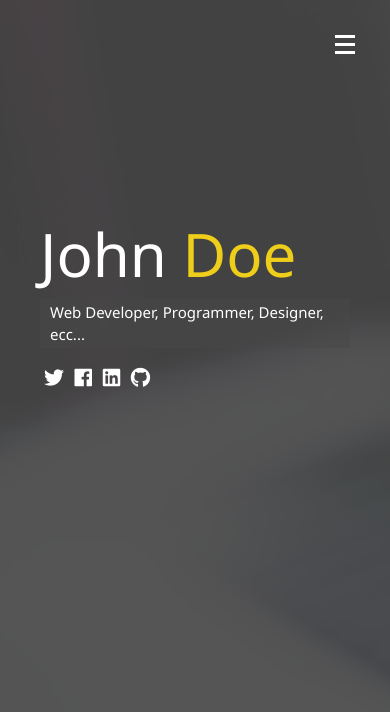
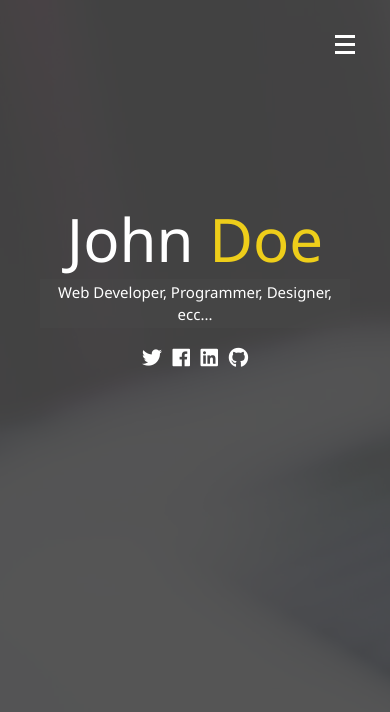
Before and after one commit to Tanurkova/test_portfolio, a website: page dist/index.html in a window 390 px wide. Drawn offline with Linux system fonts and the light colour scheme.

Commit message:
Added media queries and made menu overlay responsive

```diff
--- a/scss/_config.scss
+++ b/scss/_config.scss
@@ -27,3 +27,30 @@ $background-opacity: 0.9;
     }
   }
 }
+
+// Media query mixins
+@mixin mediaSm {
+  @media screen and (max-width: 500px) {
+    // any css in here will apply only if screen width is 500px or less
+    @content;
+  }
+}
+
+@mixin mediaMd {
+  @media screen and (max-width: 768px) {
+    @content;
+  }
+}
+
+@mixin mediaLg {
+  @media screen and (min-width: 769px) and (max-width: 1170px) {
+    // any css in here will apply only if screen width between 769px and 1170px
+    @content;
+  }
+}
+
+@mixin mediaXL {
+  @media screen and (min-width: 1171px) {
+    @content;
+  }
+}
--- /dev/null
+++ b/scss/_mobile.scss
@@ -0,0 +1,56 @@
+// Widescreens
+@include mediaXL {
+
+}
+
+// Desktops & laptops
+@include mediaLg {
+
+}
+
+// Tablets & small laptops
+@include mediaMd {
+  main {
+    align-items: center;
+    text-align: center;
+
+    .lg-heading {
+      line-height: 1;
+      margin-bottom: 1rem;
+    }
+  }
+
+  ul.menu-nav, div.menu-branding {
+    float: none;
+    width: 100%;
+    min-height: 0;
+
+    &.show {
+      transform: translate3d(0, 0, 0);
+    }
+  }
+
+  .menu-nav {
+    height: 75vh;
+    transform: translate3d(-100%, 0, 0);
+    font-size: 24px;
+  }
+
+  .menu-branding {
+    height: 25vh;
+    transform: translate3d(100%, 0, 0);
+
+    .portrait {
+      background: url('../img/portrait_small.jpg');
+      width: 150px;
+      height: 150px;
+    }
+  }
+}
+
+// Smatphone
+@include mediaSm {
+  main#home h1 {
+    margin-top: 10vh;
+  }
+}
--- a/scss/main.scss
+++ b/scss/main.scss
@@ -1,5 +1,6 @@
  @import 'config'; //import the partial config file
  @import 'menu';
+ @import 'mobile';
 
 * {
   box-sizing: border-box;
```
Also changed, not shown: dist/css/main.css.
